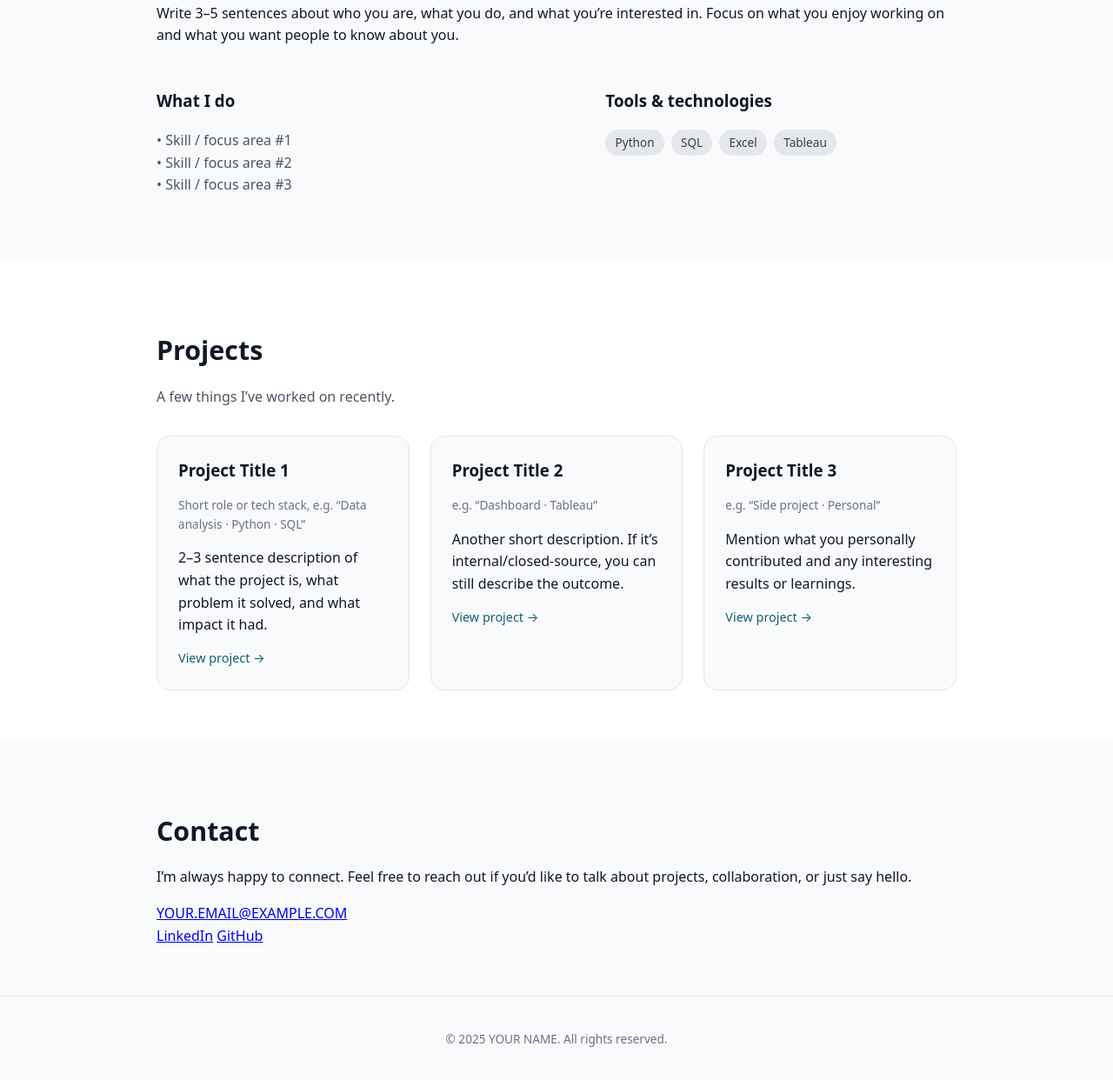
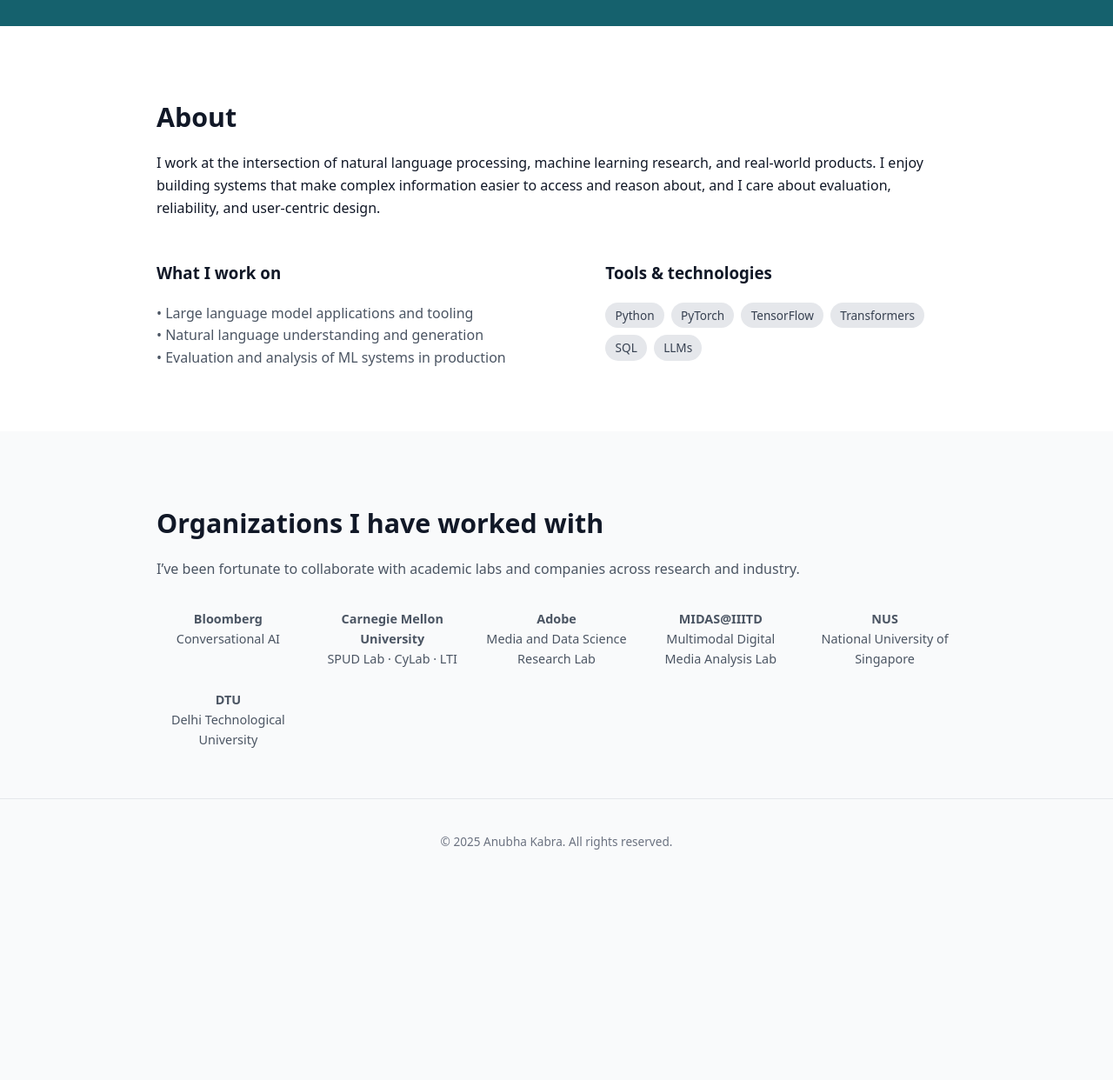
Before and after one commit to anubhakabra/anubhakabra.github.io, a plain HTML site: page index.html in a window 1280 px wide. Shown: the part 588-1830 px from the top of the page at 87% size. After the commit the page ends 1604 px from the top, so only its background shows below. Drawn offline with Linux system fonts and the light colour scheme.

Commit message:
Update index.html

```diff
--- a/index.html
+++ b/index.html
@@ -2,137 +2,119 @@
 <html lang="en">
 <head>
   <meta charset="UTF-8" />
-  <title>YOUR NAME</title>
+  <title>Anubha Kabra – Home</title>
   <meta name="viewport" content="width=device-width, initial-scale=1" />
-  <meta name="description" content="Personal website of YOUR NAME" />
+  <meta name="description" content="Anubha Kabra – AI, NLP, Generative AI" />
   <link rel="stylesheet" href="style.css" />
 </head>
 <body>
+  <!-- Header -->
   <header class="site-header">
     <div class="container nav-container">
-      <div class="logo">YOUR NAME</div>
+      <div class="logo"><a href="index.html">Anubha Kabra</a></div>
       <nav class="nav">
-        <a href="#about">About</a>
-        <a href="#projects">Projects</a>
-        <a href="#contact">Contact</a>
+        <a href="index.html">Home</a>
+        <a href="blog.html">Blog</a>
+        <a href="cv.html">CV</a>
+        <a href="checklist-2025.html">2025 Checklist</a>
       </nav>
     </div>
   </header>
 
   <main>
-    <!-- Hero / Intro -->
+    <!-- Hero -->
     <section class="hero">
       <div class="container hero-inner">
         <div>
-          <p class="hero-eyebrow">Hi, I’m</p>
-          <h1>YOUR NAME</h1>
+          <p class="hero-eyebrow">Hi, I am</p>
+          <h1>Anubha Kabra</h1>
+          <p><strong>Artificial Intelligence · Natural Language Processing · Generative AI</strong></p>
           <p class="hero-subtitle">
-            A SHORT ONE-LINE INTRO E.G. “A DATA ANALYST BASED IN CITY WHO LOVES TURNING NUMBERS INTO STORIES.”
+            I am a Senior Machine Learning Research Engineer at Bloomberg, exploring how to
+            develop and use large language models for industry and customer-facing use cases.
+          </p>
+          <p class="hero-subtitle">
+            Previously, I was a Master's student in the School of Computer Science at Carnegie
+            Mellon University, and worked as a software development engineer at Adobe.
           </p>
           <div class="hero-actions">
-            <a href="#projects" class="btn primary">View my work</a>
-            <a href="#contact" class="btn ghost">Get in touch</a>
+            <a href="blog.html" class="btn primary">Read my writing</a>
+            <a href="cv.html" class="btn ghost">View my CV</a>
           </div>
+        </div>
+
+        <!-- Optional photo: replace photo.jpg with your image file or remove this block -->
+        <div class="hero-photo">
+          <img src="YOUR-PHOTO-FILENAME.jpg" alt="Photo of Anubha Kabra" />
         </div>
       </div>
     </section>
 
     <!-- About -->
-    <section id="about" class="section">
+    <section class="section section-alt">
       <div class="container">
         <h2>About</h2>
         <p>
-          Write 3–5 sentences about who you are, what you do, and what you’re interested in.
-          Focus on what you enjoy working on and what you want people to know about you.
+          I work at the intersection of natural language processing, machine learning research,
+          and real-world products. I enjoy building systems that make complex information easier
+          to access and reason about, and I care about evaluation, reliability, and user-centric design.
         </p>
 
         <div class="grid-2">
           <div>
-            <h3>What I do</h3>
+            <h3>What I work on</h3>
             <ul class="list">
-              <li>• Skill / focus area #1</li>
-              <li>• Skill / focus area #2</li>
-              <li>• Skill / focus area #3</li>
+              <li>• Large language model applications and tooling</li>
+              <li>• Natural language understanding and generation</li>
+              <li>• Evaluation and analysis of ML systems in production</li>
             </ul>
           </div>
           <div>
             <h3>Tools & technologies</h3>
             <ul class="pill-list">
               <li>Python</li>
+              <li>PyTorch</li>
+              <li>TensorFlow</li>
+              <li>Transformers</li>
               <li>SQL</li>
-              <li>Excel</li>
-              <li>Tableau</li>
-              <!-- Add or change as needed -->
+              <li>LLMs</li>
             </ul>
           </div>
         </div>
       </div>
     </section>
 
-    <!-- Projects -->
-    <section id="projects" class="section section-alt">
+    <!-- Organizations -->
+    <section class="section">
       <div class="container">
-        <h2>Projects</h2>
+        <h2>Organizations I have worked with</h2>
         <p class="section-intro">
-          A few things I’ve worked on recently.
+          I’ve been fortunate to collaborate with academic labs and companies across research and industry.
         </p>
-
-        <div class="card-grid">
-          <!-- Project 1 -->
-          <article class="card">
-            <h3>Project Title 1</h3>
-            <p class="card-meta">Short role or tech stack, e.g. “Data analysis · Python · SQL”</p>
-            <p>
-              2–3 sentence description of what the project is, what problem it solved, and what impact it had.
-            </p>
-            <div class="card-actions">
-              <a href="#" target="_blank" class="card-link">View project →</a>
-            </div>
-          </article>
-
-          <!-- Project 2 -->
-          <article class="card">
-            <h3>Project Title 2</h3>
-            <p class="card-meta">e.g. “Dashboard · Tableau”</p>
-            <p>
-              Another short description. If it’s internal/closed-source, you can still describe the outcome.
-            </p>
-            <div class="card-actions">
-              <a href="#" target="_blank" class="card-link">View project →</a>
-            </div>
-          </article>
-
-          <!-- Project 3 -->
-          <article class="card">
-            <h3>Project Title 3</h3>
-            <p class="card-meta">e.g. “Side project · Personal”</p>
-            <p>
-              Mention what you personally contributed and any interesting results or learnings.
-            </p>
-            <div class="card-actions">
-              <a href="#" target="_blank" class="card-link">View project →</a>
-            </div>
-          </article>
-        </div>
-      </div>
-    </section>
-
-    <!-- Contact -->
-    <section id="contact" class="section">
-      <div class="container">
-        <h2>Contact</h2>
-        <p>
-          I’m always happy to connect. Feel free to reach out if you’d like to talk about projects,
-          collaboration, or just say hello.
-        </p>
-        <div class="contact-info">
-          <a href="mailto:YOUR.EMAIL@EXAMPLE.COM" class="contact-link">
-            YOUR.EMAIL@EXAMPLE.COM
-          </a>
-          <div class="social-links">
-            <a href="https://www.linkedin.com/in/YOUR-LINKEDIN" target="_blank">LinkedIn</a>
-            <a href="https://github.com/YOUR-GITHUB" target="_blank">GitHub</a>
-            <!-- Add or remove as needed -->
+        <div class="org-list">
+          <div>
+            <strong>Bloomberg</strong><br />
+            Conversational AI
+          </div>
+          <div>
+            <strong>Carnegie Mellon University</strong><br />
+            SPUD Lab · CyLab · LTI
+          </div>
+          <div>
+            <strong>Adobe</strong><br />
+            Media and Data Science Research Lab
+          </div>
+          <div>
+            <strong>MIDAS@IIITD</strong><br />
+            Multimodal Digital Media Analysis Lab
+          </div>
+          <div>
+            <strong>NUS</strong><br />
+            National University of Singapore
+          </div>
+          <div>
+            <strong>DTU</strong><br />
+            Delhi Technological University
           </div>
         </div>
       </div>
@@ -141,13 +123,12 @@
 
   <footer class="site-footer">
     <div class="container footer-inner">
-      <p>© <span id="year"></span> YOUR NAME. All rights reserved.</p>
+      <p>© <span id="year"></span> Anubha Kabra. All rights reserved.</p>
     </div>
   </footer>
 
   <script>
-    // Set current year in footer
-    document.getElementById('year').textContent = new Date().getFullYear();
+    document.getElementById("year").textContent = new Date().getFullYear();
   </script>
 </body>
 </html>
```
